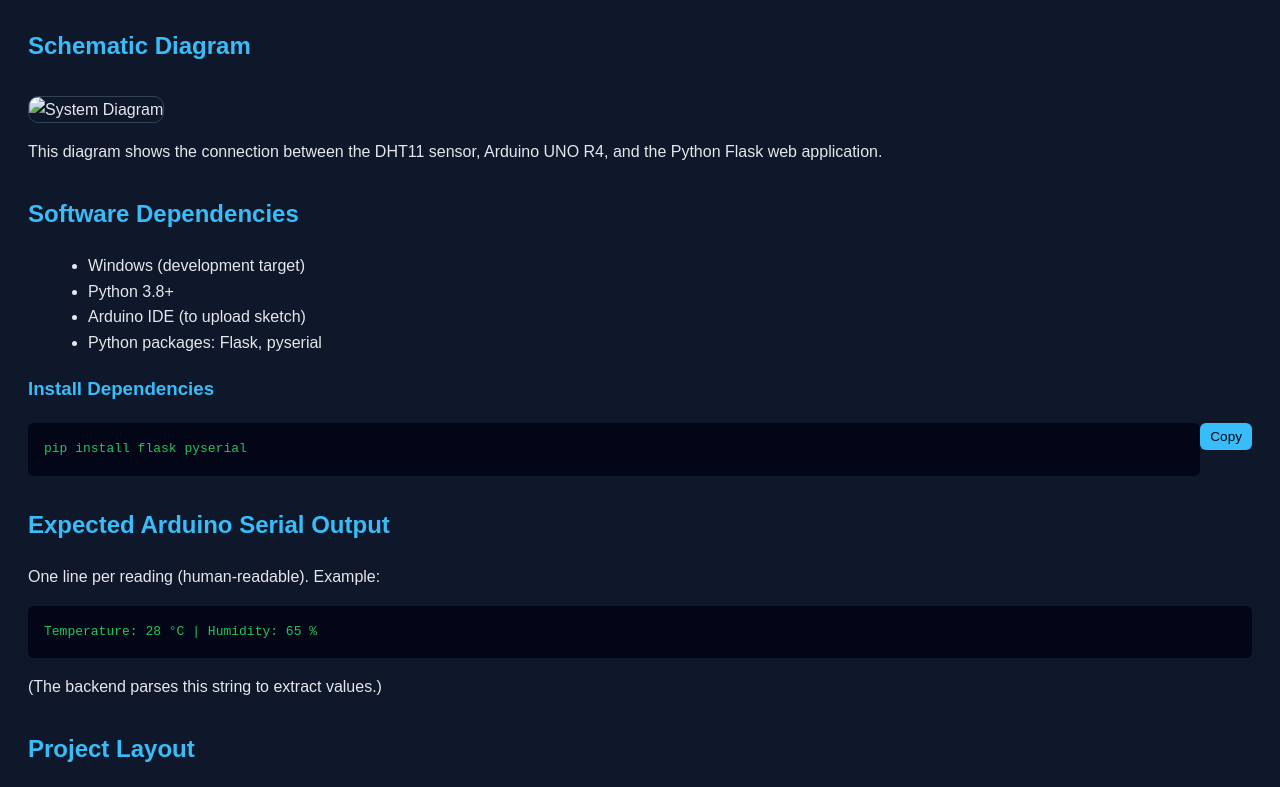
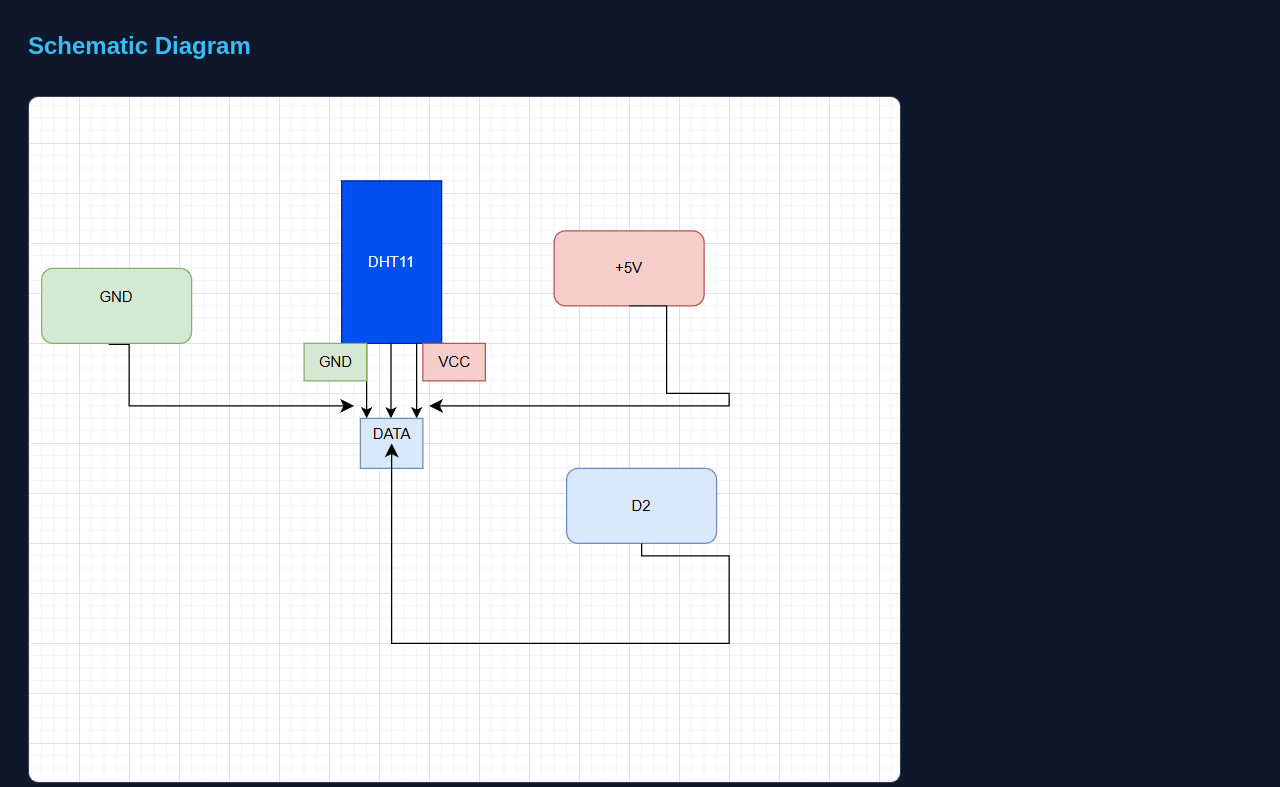
Before and after one commit to shirshadip/WeatherAppIOT, a plain HTML site: page projectDoc/index.html in a window 1280 px wide. Shown: the part 1096-1883 px from the top of the page. Drawn offline with Linux system fonts and the light colour scheme.

Commit message:
img fixed

```diff
--- a/projectDoc/index.html
+++ b/projectDoc/index.html
@@ -160,7 +160,7 @@
 
 <section>
     <h2>Schematic Diagram</h2>
-    <img src="projectDoc/diagram.png" alt="System Diagram">
+    <img src="diagram.png" alt="System Diagram">
     <p>
         This diagram shows the connection between the DHT11 sensor,
         Arduino UNO R4, and the Python Flask web application.
```
